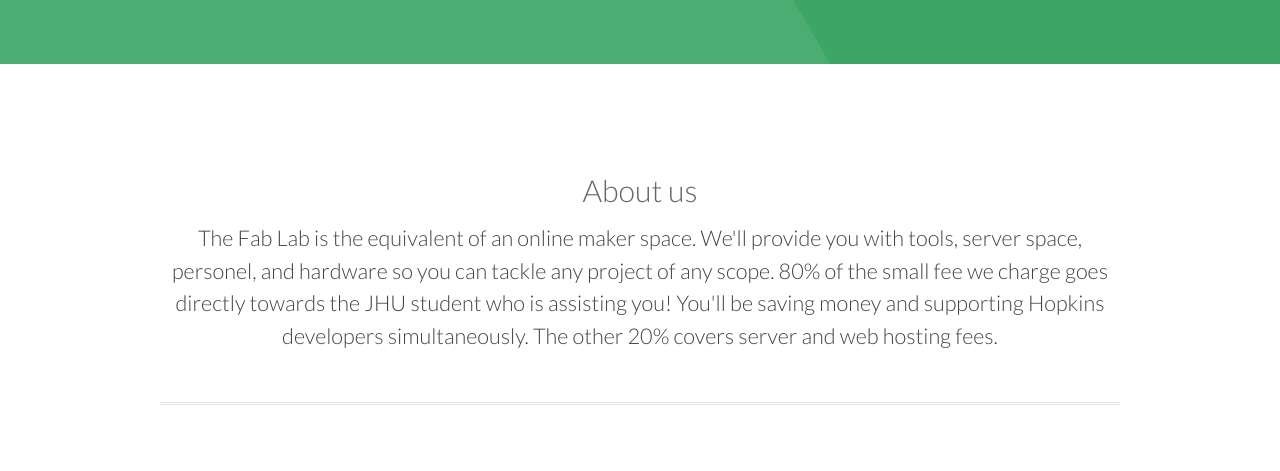
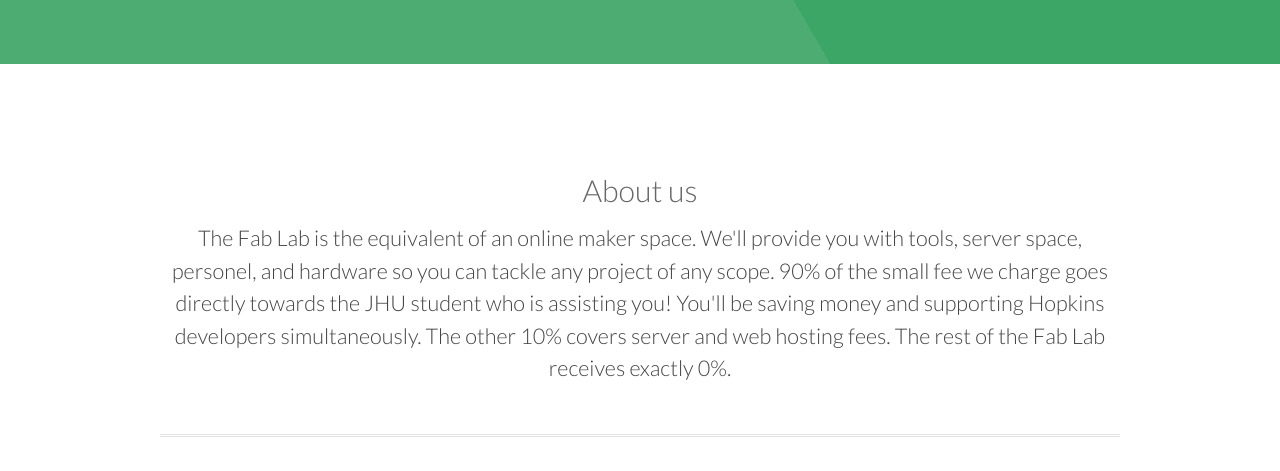
Before and after one commit to digitalfablab/digitalfablab.github.io, a plain HTML site: page index.html in a window 1280 px wide. Shown: the part 1223-1694 px from the top of the page. Drawn offline with Linux system fonts and the light colour scheme.

Commit message:
Update index.html

```diff
--- a/index.html
+++ b/index.html
@@ -73,7 +73,7 @@
 				<div class="container">
 					<header>
 						<h2>About us</h2>
-						<p>The Fab Lab is the equivalent of an online maker space. We'll provide you with tools, server space, personel, and hardware so you can tackle any project of any scope. 80% of the small fee we charge goes directly towards the JHU student who is assisting you! You'll be saving money and supporting Hopkins developers simultaneously. The other 20% covers server and web hosting fees.</p>
+						<p>The Fab Lab is the equivalent of an online maker space. We'll provide you with tools, server space, personel, and hardware so you can tackle any project of any scope. 90% of the small fee we charge goes directly towards the JHU student who is assisting you! You'll be saving money and supporting Hopkins developers simultaneously. The other 10% covers server and web hosting fees. The rest of the Fab Lab receives exactly 0%.</p>
 					</header>
 				</div>
 				<div class="container">
```
